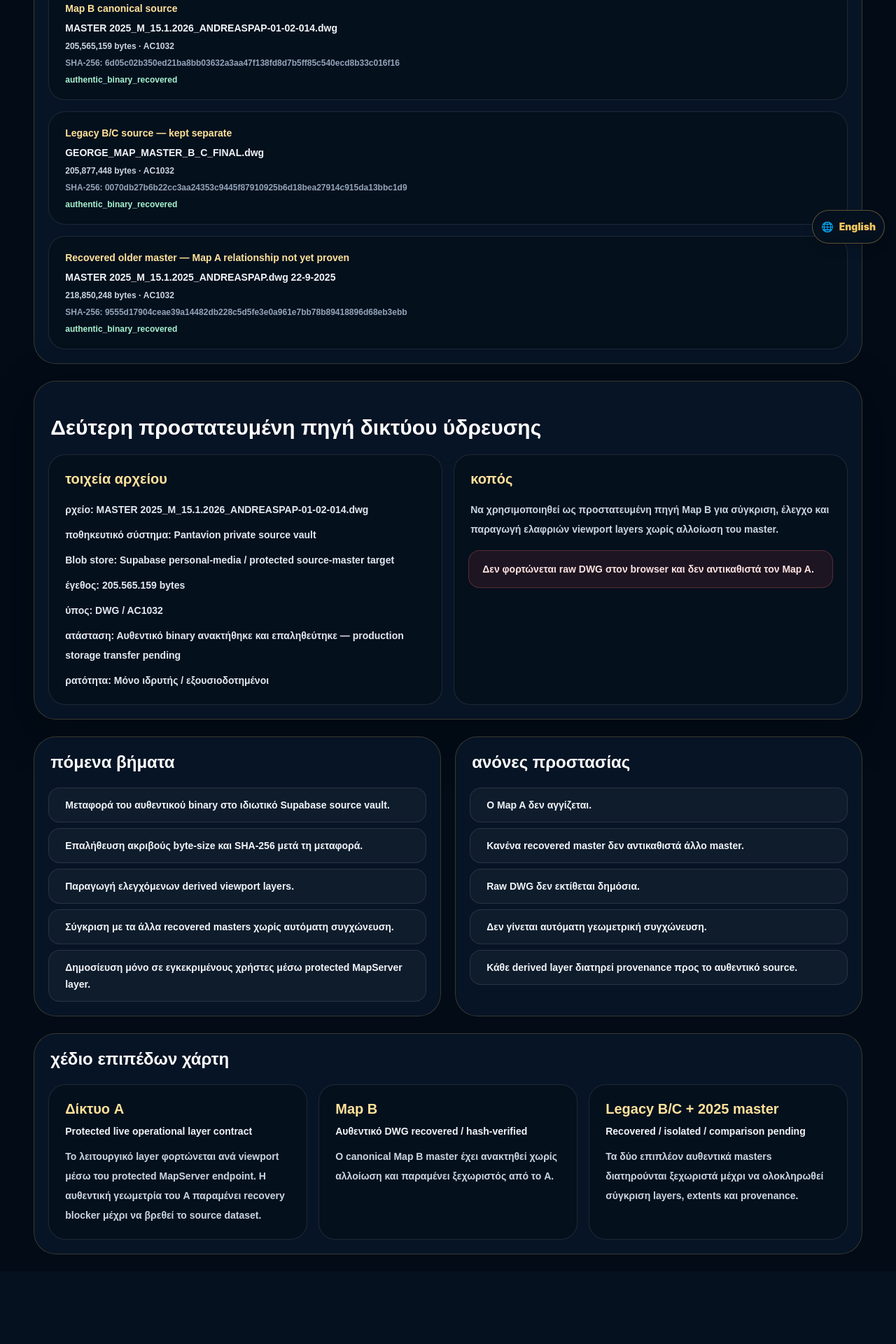
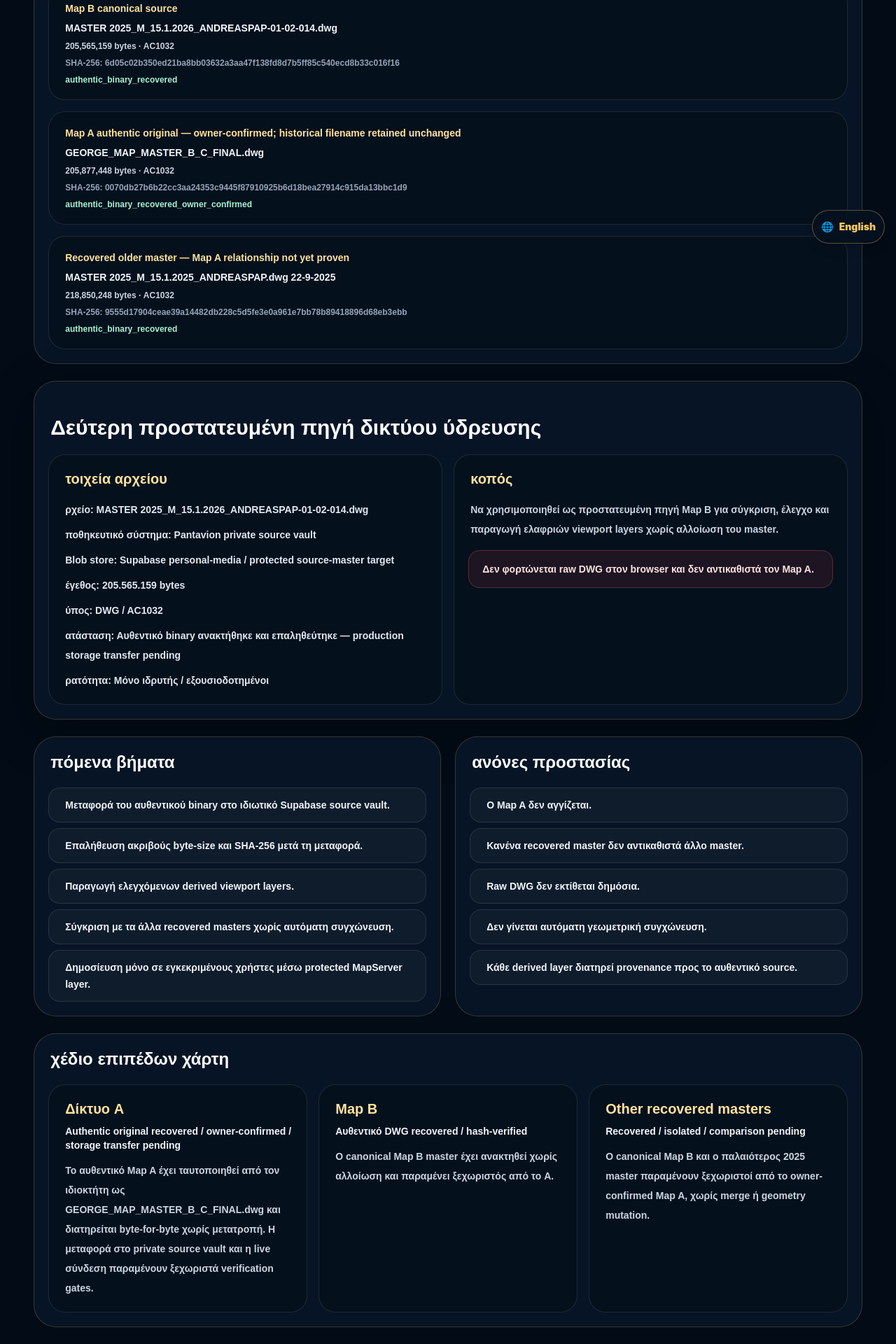
Before and after one commit to pandaconnect1/pantavion-planet, a Next.js app: page /professional/infrastructure/water/sources in a window 1280 px wide. Shown: the part 436-2356 px from the top of the page at 70% size. Before the commit the page ends 2252 px from the top, so only its background shows below. Built offline with nearby package versions, Linux system fonts and the light colour scheme.

Commit message:
fix(water): restore owner-confirmed Map A source identity

```diff
--- a/app/api/professional/infrastructure/water/authentic-source-vault/route.ts
+++ b/app/api/professional/infrastructure/water/authentic-source-vault/route.ts
@@ -23,6 +23,7 @@ const SUPABASE_FUNCTION_URL =
   "https://cxhulvwkagzufbjsdwwu.supabase.co/functions/v1/pantavion-water-authentic-source-vault-signer";
 
 const ALLOWED_SOURCE_IDS = new Set([
+  "map-a-original",
   "map-b-canonical",
   "legacy-map-bc-george",
   "older-2025-master",
--- a/app/professional/infrastructure/water/authentic-source-vault/page.tsx
+++ b/app/professional/infrastructure/water/authentic-source-vault/page.tsx
@@ -17,8 +17,8 @@ const SOURCES = [
     sha256: "6d05c02b350ed21ba8bb03632a3aa47f138fd8d7b5ff85c540ecd8b33c016f16",
   },
   {
-    id: "legacy-map-bc-george",
-    title: "GEORGE legacy B/C",
+    id: "map-a-original",
+    title: "Map A — authentic original (owner-confirmed)",
     fileName: "GEORGE_MAP_MASTER_B_C_FINAL.dwg",
     sizeBytes: 205877448,
     sha256: "0070db27b6b22cc3aa24353c9445f87910925b6d18bea27914c915da13bbc1d9",
@@ -391,6 +391,11 @@ function SourceUploader({ source }: { source: Source }) {
   return (
     <article className="rounded-3xl border border-white/10 bg-white/[0.04] p-5">
       <h2 className="text-xl font-black text-white">{source.title}</h2>
+      {source.id === "map-a-original" ? (
+        <p className="mt-2 text-sm font-black text-emerald-300">
+          OWNER-CONFIRMED MAP A · historical filename retained unchanged · raw bytes unchanged.
+        </p>
+      ) : null}
       <p className="mt-2 break-all text-sm font-bold text-slate-200">
         {source.fileName}
       </p>
--- a/app/professional/infrastructure/water/legacy-map-bc/page.tsx
+++ b/app/professional/infrastructure/water/legacy-map-bc/page.tsx
@@ -13,11 +13,11 @@ export default function LegacyMapBcPage() {
     <main style={{ minHeight: "100vh", background: "#05070d", color: "#f8e7b0", padding: 24 }}>
       <section style={{ maxWidth: 900, margin: "0 auto" }}>
         <p style={{ color: "#5eead4", letterSpacing: 2, textTransform: "uppercase", fontWeight: 800 }}>
-          Pantavion Water / Legacy B-C source
+          Pantavion Water / Map A authentic source
         </p>
-        <h1>GEORGE legacy Map B/C master</h1>
+        <h1>Map A authentic original</h1>
         <p>
-          Preserved as a separate authentic legacy source. It does not replace the current canonical Map B.
+          Owner-confirmed Map A. The historical filename is retained exactly as-is; the DWG bytes are never converted, merged or edited. Canonical Map B remains separate.
         </p>
         <div style={{ marginTop: 18, padding: 16, border: "1px solid rgba(244,200,91,0.35)", borderRadius: 14 }}>
           <div><strong>File:</strong> {LEGACY_MAP_BC_FILE_NAME}</div>
--- a/core/water/legacy-map-bc-source.ts
+++ b/core/water/legacy-map-bc-source.ts
@@ -3,5 +3,8 @@ export const LEGACY_MAP_BC_SIZE_BYTES = 205877448;
 export const LEGACY_MAP_BC_SHA256 = "0070db27b6b22cc3aa24353c9445f87910925b6d18bea27914c915da13bbc1d9";
 export const LEGACY_MAP_BC_DWG_HEADER = "AC1032";
 export const LEGACY_MAP_BC_STORAGE_BUCKET = "personal-media";
+// Historical export names are retained for compatibility. The owner has confirmed
+// this exact immutable binary is Map A; all upload paths now converge on the
+// canonical Map A original object without renaming or altering the DWG bytes.
 export const LEGACY_MAP_BC_STORAGE_PATH =
-  `water-network-private/source-masters/legacy-map-bc/${LEGACY_MAP_BC_FILE_NAME}`;
+  `water-network-private/source-masters/map-a-original/${LEGACY_MAP_BC_FILE_NAME}`;
--- a/core/water/water-second-network-source-registry.ts
+++ b/core/water/water-second-network-source-registry.ts
@@ -40,14 +40,14 @@ export const WATER_RECOVERED_MASTER_SOURCES = [
     classification: "Map B canonical source",
   },
   {
-    id: "legacy-map-bc-george",
-    role: "legacy_map_bc",
+    id: "map-a-original",
+    role: "canonical_map_a_owner_confirmed",
     fileName: "GEORGE_MAP_MASTER_B_C_FINAL.dwg",
     sizeBytes: 205877448,
     sha256: "0070db27b6b22cc3aa24353c9445f87910925b6d18bea27914c915da13bbc1d9",
     dwgHeader: "AC1032",
-    state: "authentic_binary_recovered",
-    classification: "Legacy B/C source — kept separate",
+    state: "authentic_binary_recovered_owner_confirmed",
+    classification: "Map A authentic original — owner-confirmed; historical filename retained unchanged",
   },
   {
     id: "legacy-master-2025-09-22",
@@ -64,9 +64,9 @@ export const WATER_RECOVERED_MASTER_SOURCES = [
 export const WATER_NETWORK_LAYER_PLAN = [
   {
     layer: "Δίκτυο A",
-    status: "Protected live operational layer contract",
+    status: "Authentic original recovered / owner-confirmed / storage transfer pending",
     meaning:
-      "Το λειτουργικό layer φορτώνεται ανά viewport μέσω του protected MapServer endpoint. Η αυθεντική γεωμετρία του A παραμένει recovery blocker μέχρι να βρεθεί το source dataset.",
+      "Το αυθεντικό Map A έχει ταυτοποιηθεί από τον ιδιοκτήτη ως GEORGE_MAP_MASTER_B_C_FINAL.dwg και διατηρείται byte-for-byte χωρίς μετατροπή. Η μεταφορά στο private source vault και η live σύνδεση παραμένουν ξεχωριστά verification gates.",
   },
   {
     layer: "Map B",
@@ -75,9 +75,9 @@ export const WATER_NETWORK_LAYER_PLAN = [
       "Ο canonical Map B master έχει ανακτηθεί χωρίς αλλοίωση και παραμένει ξεχωριστός από το A.",
   },
   {
-    layer: "Legacy B/C + 2025 master",
+    layer: "Other recovered masters",
     status: "Recovered / isolated / comparison pending",
     meaning:
-      "Τα δύο επιπλέον αυθεντικά masters διατηρούνται ξεχωριστά μέχρι να ολοκληρωθεί σύγκριση layers, extents και provenance.",
+      "Ο canonical Map B και ο παλαιότερος 2025 master παραμένουν ξεχωριστοί από το owner-confirmed Map A, χωρίς merge ή geometry mutation.",
   },
 ] as const;
```
